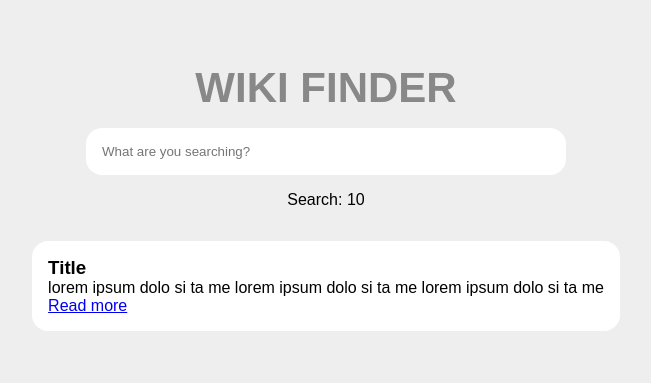
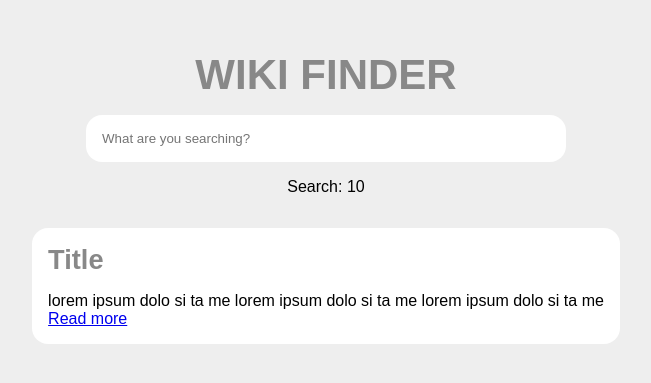
Before and after one commit to PJMantoss/wiki_finder, a React (Create React App) app: page / in a window 1280 px wide. Shown: the part 195-578 px from the top of the page, without its empty margins (314-965 px from the left). Built offline with nearby package versions, Linux system fonts and the light colour scheme.

Commit message:
update App

```diff
--- a/src/App.css
+++ b/src/App.css
@@ -64,3 +64,9 @@ h1{
 .result:hover{
   box-shadow: 3px 3px 6px rgba(0,0,0,0.2);
 }
+
+.result h3{
+  color: #888;
+  font-size: 1.7rem;
+  margin-bottom: 1rem;
+}
```
